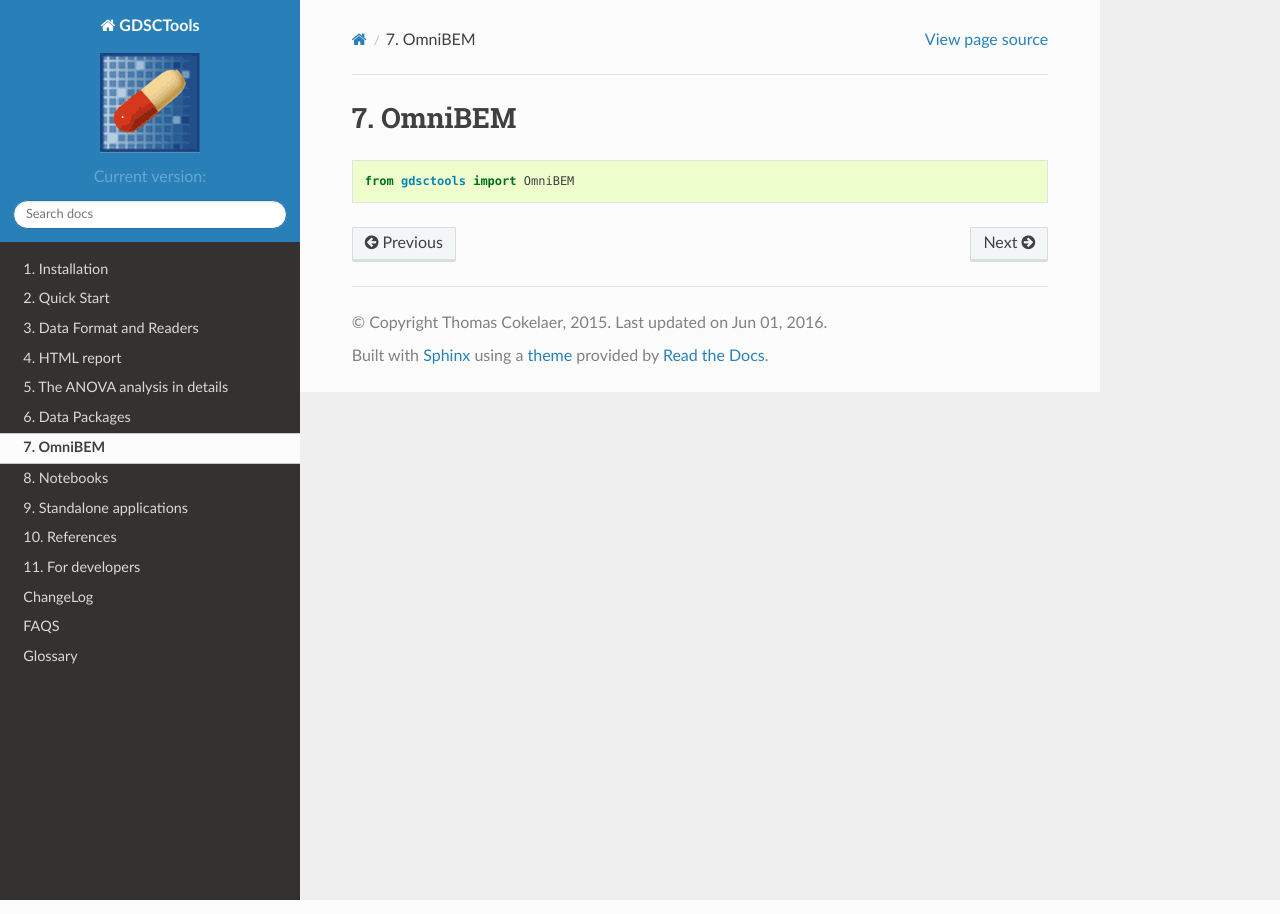
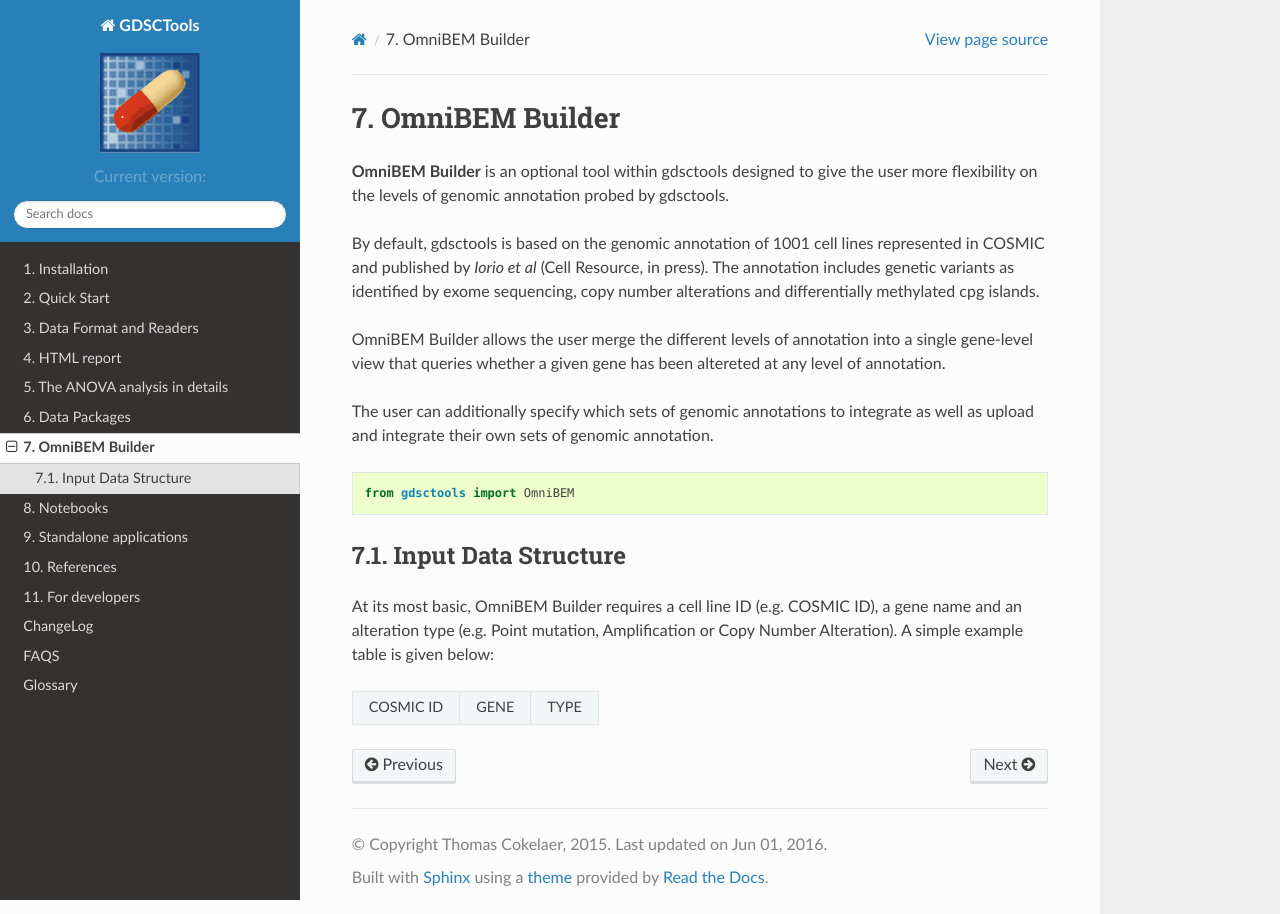
Before and after one commit to CancerRxGene/gdsctools, a Sphinx documentation site: the page built from doc/source/omnibem.rst, in a window 1280 px wide. Built offline with Sphinx 7.4.7 and the Read the Docs theme 2.0.0, drawn with Linux system fonts in a browser that asks for light colours; pages that are not in the unit, such as notebooks, are missing from menus; the version number could not be read and is left out.

Commit message:
Updated some documentation.

```diff
--- a/doc/source/omnibem.rst
+++ b/doc/source/omnibem.rst
@@ -1,7 +1,24 @@
-OmniBEM
+OmniBEM Builder
 ==========
 
+**OmniBEM Builder** is an optional tool within gdsctools designed to give the user more flexibility on the levels of genomic annotation probed by gdsctools.
+
+By default, gdsctools is based on the genomic annotation of 1001 cell lines represented in COSMIC and published by *Iorio et al* (Cell Resource, in press). The annotation includes genetic variants as identified by exome sequencing, copy number alterations and differentially methylated cpg islands.
+
+OmniBEM Builder allows the user merge the different levels of annotation into a single gene-level view that queries whether a given gene has been altereted at any level of annotation.
+
+The user can additionally specify which sets of genomic annotations to integrate as well as upload and integrate their own sets of genomic annotation.
 
 ::
 
     from gdsctools import OmniBEM
+
+
+Input Data Structure
+----------------------
+
+At its most basic, OmniBEM Builder requires a cell line ID (e.g. COSMIC ID), a gene name and an alteration type (e.g. Point mutation, Amplification or Copy Number Alteration). A simple example table is given below:
+
+==========  ==========  ==========
+COSMIC ID   GENE        TYPE
+==========  ==========  ==========
```
